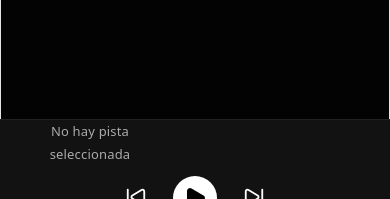
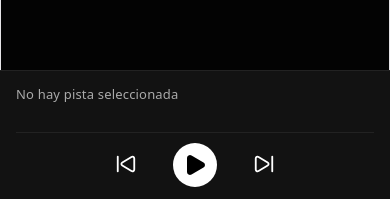
Before and after one commit to ik25061/mirepo, a React app in the folder frontend/: page / in a window 390 px wide. Shown: the part 645-844 px from the top of the page. Built offline with nearby package versions, Linux system fonts and the light colour scheme; no server answers; the HTML template or start-up script is replaced by a standard one.

Commit message:
Update App.css

```diff
--- a/frontend/src/App.css
+++ b/frontend/src/App.css
@@ -1,3 +1,6 @@
+/* ==========================================================================
+   VARIABLES Y RELEO GLOBAL
+   ========================================================================== */
 * {
   box-sizing: border-box;
 }
@@ -23,10 +26,12 @@ body {
   display: flex;
   flex-direction: column;
   min-height: 100vh;
-  padding-bottom: 110px; /* Previene que el reproductor tape contenido */
+  padding-bottom: 140px; /* Previene que el reproductor móvil tape contenido */
 }
 
-/* Header */
+/* ==========================================================================
+   HEADER / CABECERA
+   ========================================================================== */
 .ytm-header {
   height: 64px;
   background-color: rgba(3, 3, 3, 0.95);
@@ -57,7 +62,9 @@ body {
   margin-left: 5px;
 }
 
-/* Contenido Principal */
+/* ==========================================================================
+   CONTENIDO PRINCIPAL Y SECCIONES
+   ========================================================================== */
 .ytm-content {
   padding: 20px;
   max-width: 1200px;
@@ -92,7 +99,9 @@ body {
   font-size: 12px;
 }
 
-/* SECCIÓN GÉNEROS: Bloques Rectangulares */
+/* ==========================================================================
+   SECCIÓN GÉNEROS: Bloques Rectangulares
+   ========================================================================== */
 .tiles-grid {
   display: grid;
   grid-template-columns: repeat(auto-fill, minmax(150px, 1fr));
@@ -131,7 +140,9 @@ body {
   font-size: 15px;
 }
 
-/* SECCIÓN ARTISTAS: Fila Circular */
+/* ==========================================================================
+   SECCIÓN ARTISTAS: Fila Circular
+   ========================================================================== */
 .artists-row {
   display: flex;
   gap: 20px;
@@ -142,6 +153,7 @@ body {
 .artists-row::-webkit-scrollbar {
   height: 4px;
 }
+
 .artists-row::-webkit-scrollbar-thumb {
   background: #333;
   border-radius: 4px;
@@ -168,6 +180,7 @@ body {
   justify-content: center;
   color: var(--text-muted);
   transition: border-color 0.2s;
+  overflow: hidden; /* Forzar que el avatar oculte las esquinas de la imagen */
 }
 
 .artist-circle-item:hover .avatar-placeholder {
@@ -188,83 +201,22 @@ body {
   text-overflow: ellipsis;
 }
 
-/* LISTA DE TRACKS estilo Fila YouTube Music */
+.artist-avatar-img {
+  width: 100%;
+  height: 100%;
+  border-radius: 50%;
+  object-fit: cover; /* Evita que la foto se estire feo */
+}
+
+/* ==========================================================================
+   LISTA DE TRACKS (Estilo Fila YouTube Music)
+   ========================================================================== */
 .ytm-track-list {
   display: flex;
   flex-direction: column;
   background-color: var(--bg-surface);
   border-radius: 8px;
   border: 1px solid #1f1f1f;
-}
-
-@media (max-width: 768px) {
-  .ytm-content {
-    padding: 16px;
-  }
-
-  .genre-tile {
-    min-height: 80px;
-  }
-
-  .artists-row {
-    gap: 12px;
-  }
-
-  .artist-circle-item {
-    min-width: 72px;
-  }
-
-  .avatar-placeholder {
-    width: 64px;
-    height: 64px;
-  }
-
-  .ytm-track-row {
-    flex-wrap: wrap;
-    gap: 10px;
-    padding: 10px;
-  }
-
-  .track-img {
-    width: 40px;
-    height: 40px;
-    min-width: 40px;
-  }
-
-  .track-details {
-    min-width: 0;
-    flex: 1 1 100%;
-  }
-
-  .track-actions {
-    width: 100%;
-    justify-content: flex-end;
-    display: flex;
-    gap: 8px;
-  }
-
-  .track-title,
-  .track-meta {
-    white-space: normal;
-    overflow-wrap: anywhere;
-  }
-
-  .ytm-player-bar {
-    padding: 0 12px;
-    height: auto;
-    flex-wrap: wrap;
-    gap: 10px;
-  }
-
-  .ytm-player-left,
-  .ytm-player-center {
-    width: 100%;
-    justify-content: center;
-  }
-
-  .ytm-player-left {
-    gap: 10px;
-  }
 }
 
 .ytm-track-row {
@@ -276,9 +228,17 @@ body {
   transition: background 0.15s;
 }
 
-.ytm-track-row:last-child { border-bottom: none; }
-.ytm-track-row:hover { background-color: rgba(255, 255, 255, 0.04); }
-.ytm-track-row.playing { background-color: rgba(255, 0, 0, 0.06); }
+.ytm-track-row:last-child {
+  border-bottom: none;
+}
+
+.ytm-track-row:hover {
+  background-color: rgba(255, 255, 255, 0.04);
+}
+
+.ytm-track-row.playing {
+  background-color: rgba(255, 0, 0, 0.06);
+}
 
 .track-img {
   width: 40px;
@@ -291,6 +251,7 @@ body {
   margin-right: 15px;
   color: var(--text-muted);
   overflow: hidden;
+  flex-shrink: 0;
 }
 
 .track-img-thumb {
@@ -308,7 +269,9 @@ body {
   justify-content: center;
 }
 
-.ytm-track-row.playing .track-img { color: var(--yt-red); }
+.ytm-track-row.playing .track-img {
+  color: var(--yt-red);
+}
 
 .track-details {
   display: flex;
@@ -325,17 +288,23 @@ body {
   text-overflow: ellipsis;
 }
 
-.ytm-track-row.playing .track-title { color: var(--yt-red); }
+.ytm-track-row.playing .track-title {
+  color: var(--yt-red);
+}
 
 .track-meta {
   font-size: 12px;
   color: var(--text-muted);
   margin-top: 2px;
+  white-space: nowrap;
+  overflow: hidden;
+  text-overflow: ellipsis;
 }
 
 .track-actions {
   display: flex;
   gap: 4px;
+  flex-shrink: 0;
 }
 
 .ytm-btn {
@@ -346,8 +315,15 @@ body {
   cursor: pointer;
   border-radius: 50%;
 }
-.ytm-btn:hover { background-color: #2a2a2a; color: var(--text-main); }
-.ytm-btn.delete:hover { color: #ff4d4d; }
+
+.ytm-btn:hover {
+  background-color: #2a2a2a;
+  color: var(--text-main);
+}
+
+.ytm-btn.delete:hover {
+  color: #ff4d4d;
+}
 
 .ytm-load-more {
   width: 100%;
@@ -358,61 +334,102 @@ body {
   margin-top: 15px;
   border-radius: 6px;
   cursor: pointer;
+  text-align: center;
 }
-.ytm-load-more:hover { border-color: var(--text-muted); color: var(--text-main); }
 
-/* BARRA DEL REPRODUCITOR INFERIOR */
+.ytm-load-more:hover {
+  border-color: var(--text-muted);
+  color: var(--text-main);
+}
+
+/* ==========================================================================
+   BARRA DEL REPRODUCTOR INFERIOR OPTIMIZADA
+   ========================================================================== */
 .ytm-player-bar {
   position: fixed;
-  bottom: 0; left: 0; right: 0;
-  height: 80px;
+  bottom: 0;
+  left: 0;
+  right: 0;
+  min-height: 85px;
   background-color: var(--bg-surface);
   border-top: 1px solid #222;
   display: flex;
   align-items: center;
   justify-content: space-between;
-  padding: 0 20px;
+  padding: 10px 20px;
   z-index: 200;
+  gap: 20px;
 }
 
 .ytm-player-left {
   display: flex;
   align-items: center;
   gap: 12px;
-  width: 40%;
+  flex: 1;
+  min-width: 0; /* Evita desbordamientos de textos largos */
 }
 
 .player-thumbnail {
-  width: 44px;
-  height: 44px;
+  width: 48px;
+  height: 48px;
   background-color: var(--bg-card);
   border-radius: 4px;
   display: flex;
   align-items: center;
   justify-content: center;
+  flex-shrink: 0;
+}
+
+.player-cover-img {
+  width: 100%;
+  height: 100%;
+  border-radius: 4px;
+  object-fit: cover;
 }
 
 .player-track-info {
   display: flex;
   flex-direction: column;
-  overflow: hidden;
+  flex: 1;
+  min-width: 0;
 }
 
 .scroll-title {
   font-size: 14px;
   font-weight: 600;
   white-space: nowrap;
+  overflow: hidden;
+  text-overflow: ellipsis;
 }
 
-.player-track-info span {
+.player-track-info > span {
   font-size: 11px;
   color: var(--text-muted);
+  white-space: nowrap;
+  overflow: hidden;
+  text-overflow: ellipsis;
+  margin-bottom: 4px;
+}
+
+.player-progress-wrapper {
+  display: flex;
+  align-items: center;
+  gap: 8px;
+  width: 100%;
+}
+
+.player-progress {
+  flex: 1;
+  accent-color: var(--yt-red);
+  cursor: pointer;
+  height: 4px;
 }
 
 .ytm-player-center {
   display: flex;
   align-items: center;
   gap: 20px;
+  flex-shrink: 0;
 }
 
 .player-icon-btn {
@@ -420,6 +437,7 @@ body {
   border: none;
   color: var(--text-main);
   cursor: pointer;
+  padding: 6px;
 }
 
 .ytm-play-trigger {
@@ -432,38 +450,80 @@ body {
   align-items: center;
   justify-content: center;
   cursor: pointer;
+  transition: transform 0.1s;
 }
 
-.animate-spin-slow {
-  animation: spin 8s linear infinite;
-}
-
-@keyframes spin {
-  from { transform: rotate(0deg); }
-  to { transform: rotate(360deg); }
+.ytm-play-trigger:active {
+  transform: scale(0.95);
 }
 
 .no-track {
   font-size: 13px;
   color: var(--text-muted);
 }
-/* Ajuste de la imagen del artista en la burbuja */
-.artist-avatar-img {
-  width: 100%;
-  height: 100%;
-  border-radius: 50%;
-  object-fit: cover; /* Evita que la foto se estire feo */
+
+/* ==========================================================================
+   RESPONSIVE: DISEÑO MÓVIL BLINDADO
+   ========================================================================== */
+@media (max-width: 768px) {
+  .ytm-content {
+    padding: 16px;
+  }
+
+  .genre-tile {
+    min-height: 80px;
+    padding: 12px;
+  }
+
+  .artists-row {
+    gap: 12px;
+  }
+
+  .artist-circle-item {
+    min-width: 72px;
+  }
+
+  .avatar-placeholder {
+    width: 64px;
+    height: 64px;
+  }
+
+  /* Ajustes en las filas de tracks */
+  .ytm-track-row {
+    padding: 10px;
+  }
+
+  .track-title {
+    font-size: 14px;
+  }
+
+  .track-meta {
+    font-size: 11px;
+  }
+
+  /* REORGANIZACIÓN VERTICAL DE LA BARRA INFERIOR (Previene corte a la mitad) */
+  .ytm-player-bar {
+    flex-direction: column;
+    align-items: stretch;
+    padding: 12px 16px;
+    height: auto;
+    min-height: auto;
+  }
+
+  .ytm-player-left {
+    width: 100%;
+  }
+
+  .player-progress-wrapper {
+    margin-top: 4px;
+  }
+
+  .ytm-player-center {
+    width: 100%;
+    justify-content: center;
+    margin-top: 6px;
+    border-top: 1px solid #222;
+    padding-top: 10px;
+    gap: 30px; /* Más espacio para los dedos en pantallas táctiles */
+  }
 }
-
-/* Ajuste de la imagen en el reproductor inferior */
-.player-cover-img {
-  width: 100%;
-  height: 100%;
-  border-radius: 4px;
-  object-fit: cover;
-}
-
-/* Forzar que el avatar oculte las esquinas de la imagen */
-.avatar-placeholder {
-  overflow: hidden;
-}
```
